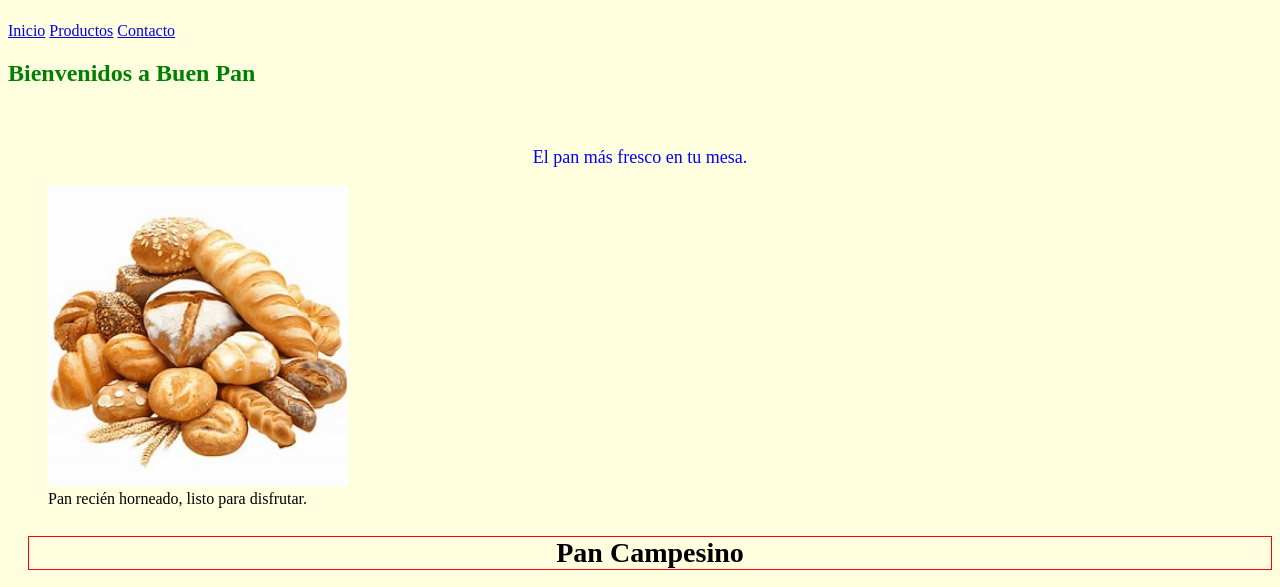
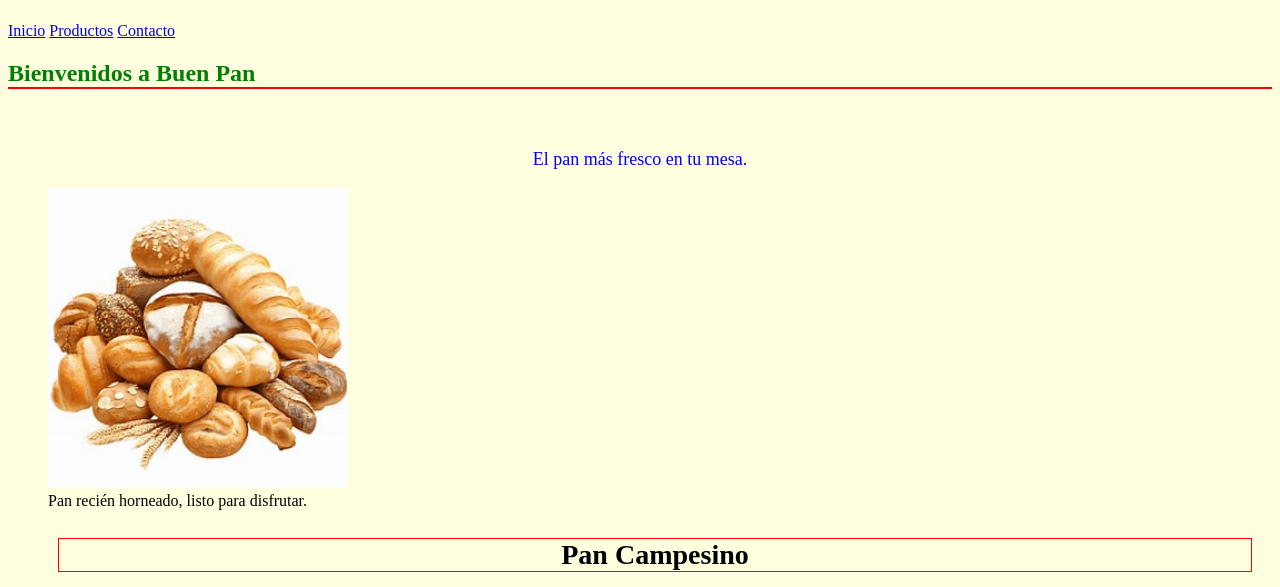
Before and after one commit to JOHNDEV2688/panes, a plain HTML site: page frontend/index.html in a window 1280 px wide. Shown: the part 340-927 px from the top of the page. Drawn offline with Linux system fonts and the light colour scheme.

Commit message:
practica css margin

```diff
--- a/frontend/style.css
+++ b/frontend/style.css
@@ -21,13 +21,17 @@ h2 {
     text-align: left;
     margin-bottom: 60px;
     margin-top: 20px;
+    border-bottom: 2px solid red;
+
 }
 
 h3 {
     color: black;
     font-size: 28px;
     text-align: center;
-    margin-bottom: 20px;
-    margin-left: 20px;
+    margin-bottom: 30px;
+    margin-left: 50px;
+    margin-right: 20px;
     border: 1px solid red;
+
 }
```
